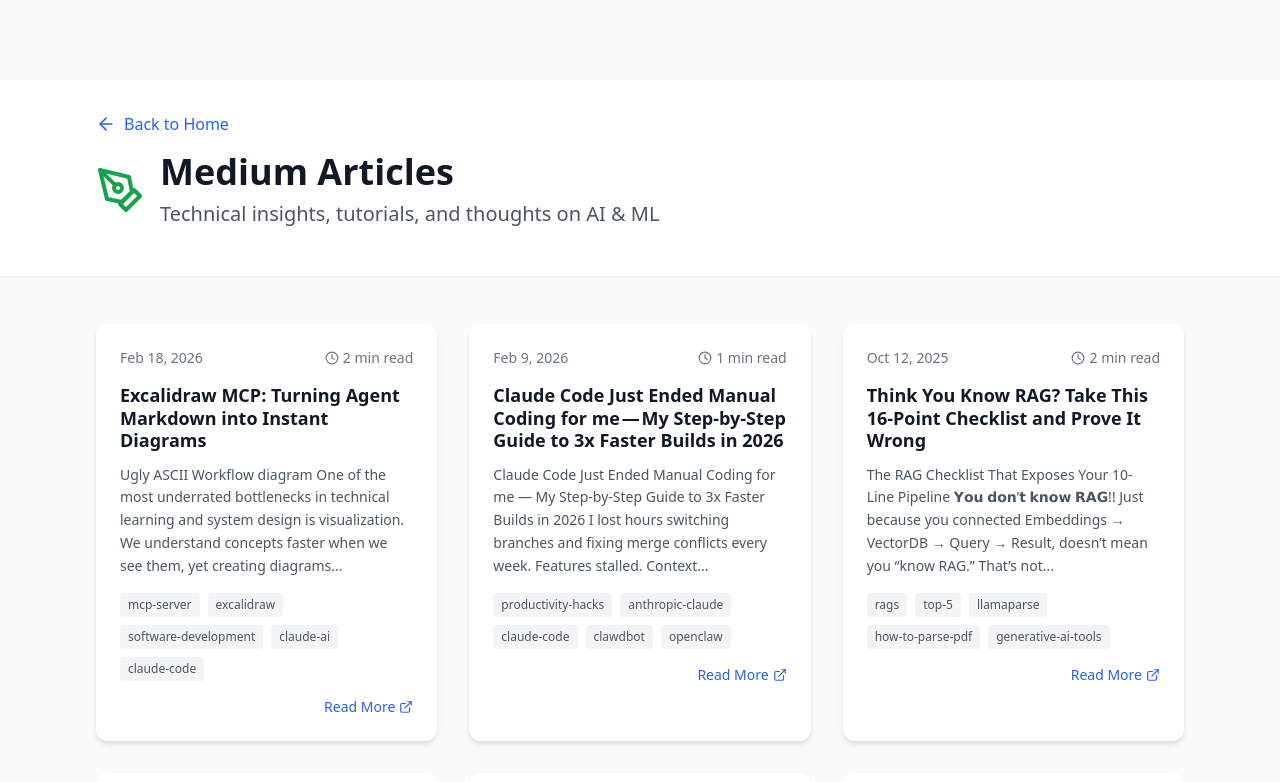
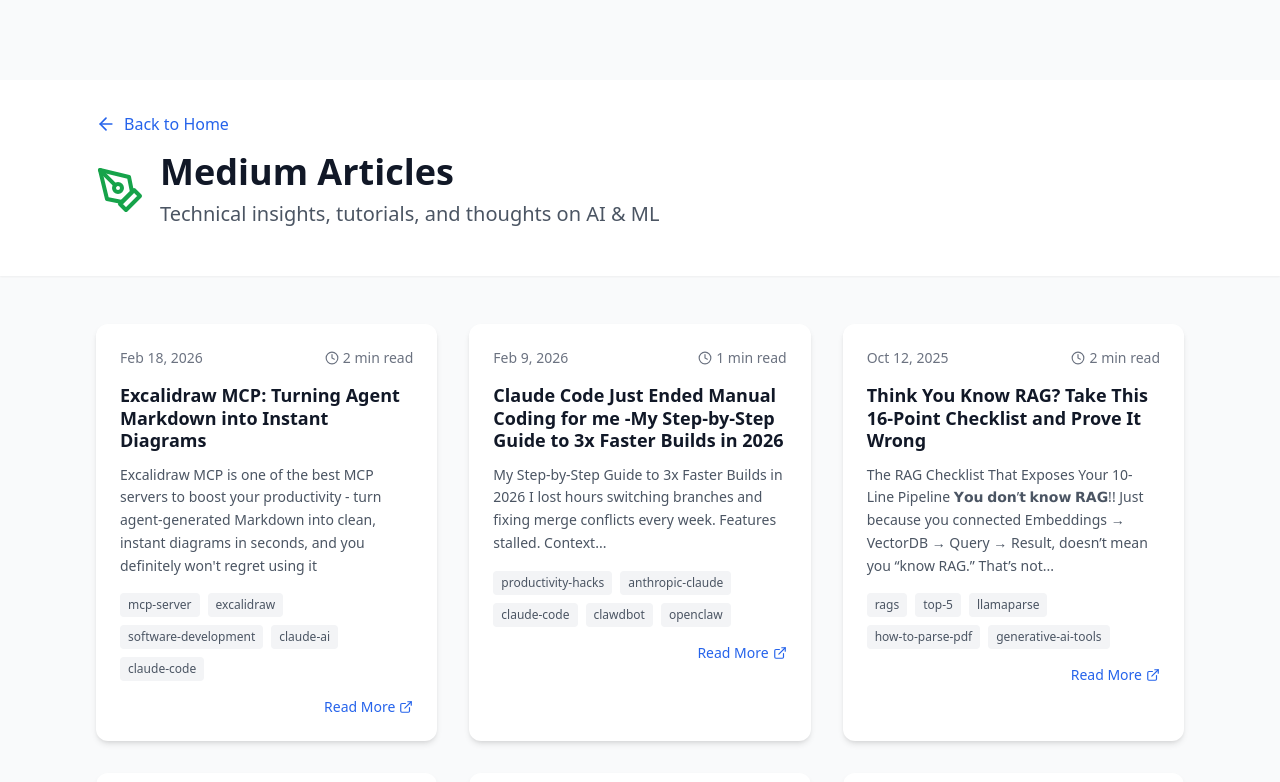
Before and after one commit to Jiten-Bhalavat/Portfolio, a React (Vite) app: page /medium in a window 1280 px wide. Shown: the top 782 px of the page. Built offline with nearby package versions, Linux system fonts and the light colour scheme.

Commit message:
articles added

```diff
--- a/src/data/medium.ts
+++ b/src/data/medium.ts
@@ -1,15 +1,15 @@
 export const allMediumArticles = [
   {
     title: "Excalidraw MCP: Turning Agent Markdown into Instant Diagrams",
-    excerpt: "Ugly ASCII Workflow diagram One of the most underrated bottlenecks in technical learning and system design is visualization. We understand concepts faster when we see them, yet creating diagrams...",
+    excerpt: "Excalidraw MCP is one of the best MCP servers to boost your productivity - turn agent-generated Markdown into clean, instant diagrams in seconds, and you definitely won't regret using it",
     readTime: "2 min read",
     date: "Feb 18, 2026",
     url: "https://infinityai.medium.com/excalidraw-mcp-turning-agent-markdown-into-instant-diagrams-64ab8471fd67",
     tags: ["mcp-server", "excalidraw", "software-development", "claude-ai", "claude-code"]
   },
   {
-    title: "Claude Code Just Ended Manual Coding for me — My Step-by-Step Guide to 3x Faster Builds in 2026",
-    excerpt: "Claude Code Just Ended Manual Coding for me — My Step-by-Step Guide to 3x Faster Builds in 2026 I lost hours switching branches and fixing merge conflicts every week. Features stalled. Context...",
+    title: "Claude Code Just Ended Manual Coding for me -My Step-by-Step Guide to 3x Faster Builds in 2026",
+    excerpt: "My Step-by-Step Guide to 3x Faster Builds in 2026 I lost hours switching branches and fixing merge conflicts every week. Features stalled. Context...",
     readTime: "1 min read",
     date: "Feb 9, 2026",
     url: "https://infinityai.medium.com/claude-code-just-ended-manual-coding-for-me-my-step-by-step-guide-to-3x-faster-builds-in-2026-f7f2abe8f611",
```
